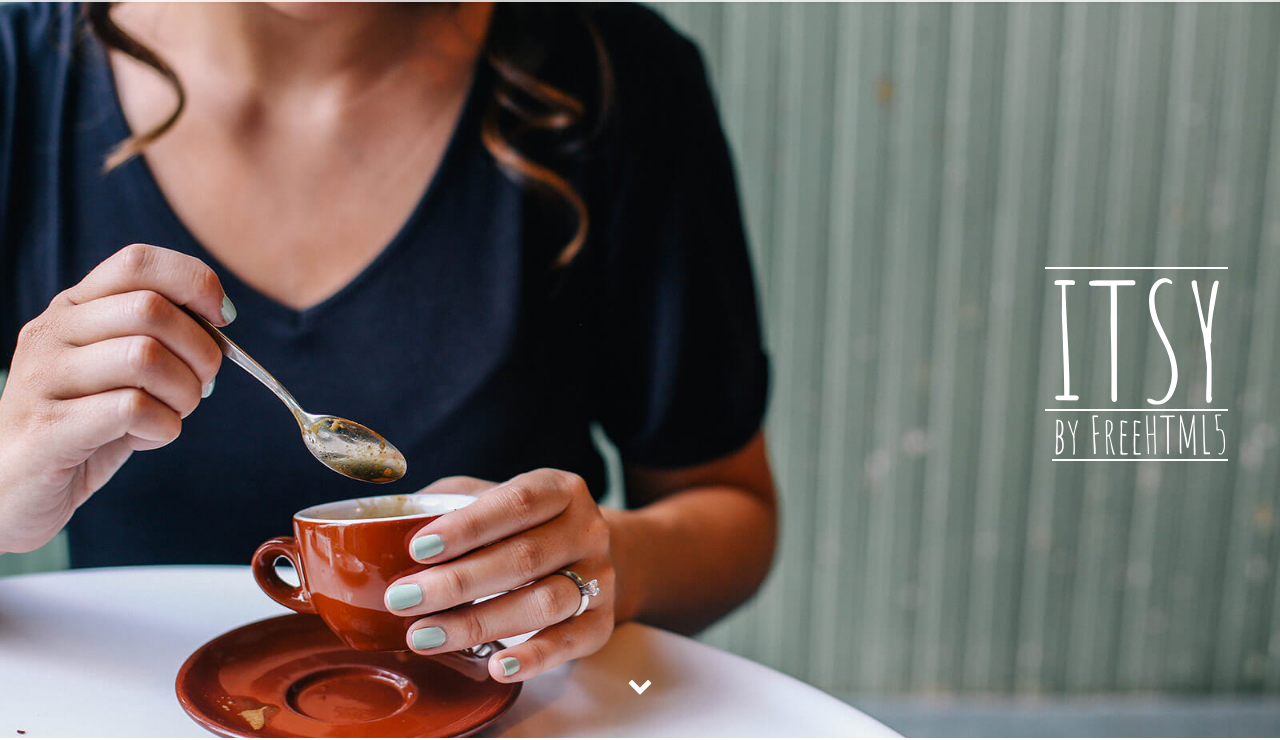
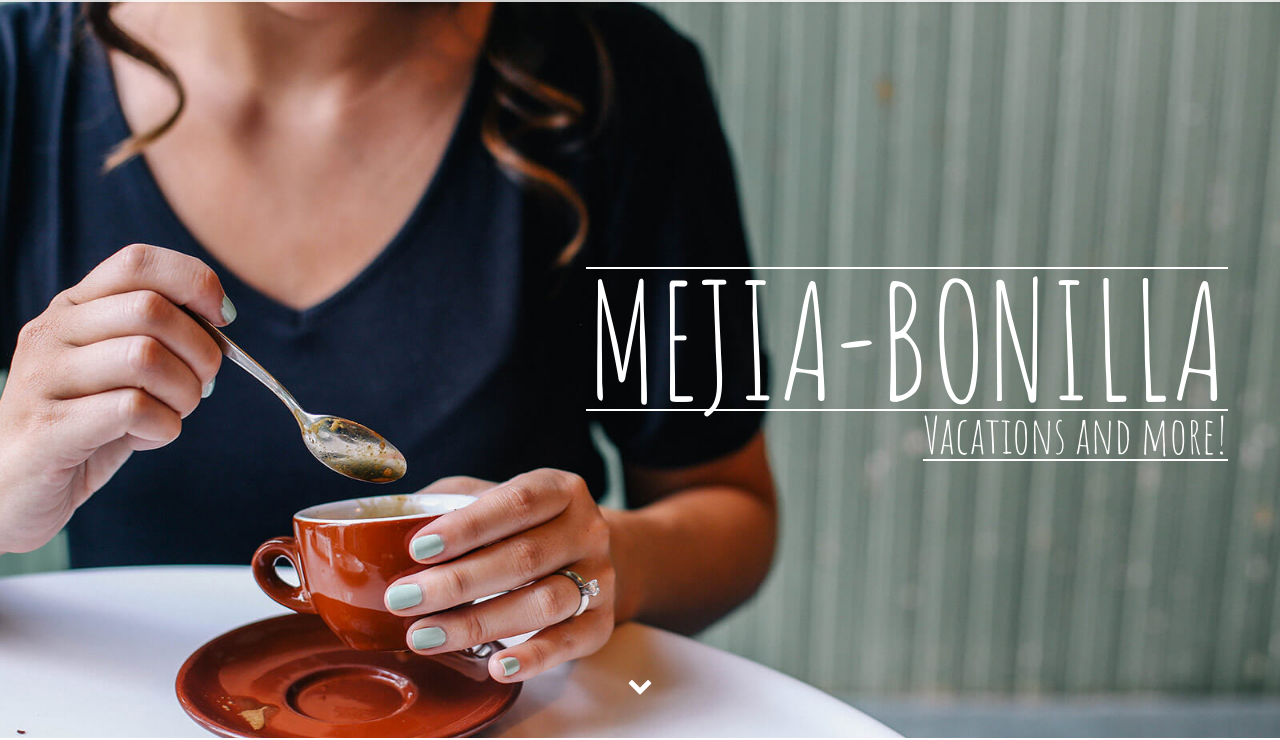
Before and after one commit to a4mejia/liza, a plain HTML site: page index.html in a window 1280 px wide. Shown: the part 62-802 px from the top of the page. Drawn offline with Linux system fonts and the light colour scheme.

Commit message:
basic changes
just changing the titles

```diff
--- a/index.html
+++ b/index.html
@@ -7,7 +7,7 @@
 -->
 <html class="home blog no-js" lang="en-US">
 <head>
-    <title>Mejia-Bonilla | Vacations and more </title>
+    <title>Mejia-Bonilla | Vacations and more! </title>
 
     <meta charset="UTF-8"/>
     <link rel="stylesheet" href="https://stackpath.bootstrapcdn.com/font-awesome/4.7.0/css/font-awesome.min.css"
@@ -101,9 +101,9 @@
 <div class="hero" style="background-image: url('images/lead.jpg'); text-align:right;">
     <div class="hero-inner">
         <div class="inner">
-            <h1><span class="border border-top border-bottom">itsy</span></h1>
+            <h1><span class="border border-top border-bottom">Mejia-Bonilla</span></h1>
             <div class="hero-line-one"></div>
-            <div class="hero-line-two"><span class="border border-bottom"><a href="https://freehtml5.co" style="color:#FFF;">by FreeHTML5</a></span></div>
+            <div class="hero-line-two"><span class="border border-bottom"><a href="https://freehtml5.co" style="color:#FFF;"> Vacations and more!</a></span></div>
         </div>
 
         <a class="more-arrow" href="#content"><i class="fa fa-chevron-down"></i><span>Scroll Down</span></a>
```
Also changed, not shown: about.html (+1 -1 lines), blog.html (+2 -2 lines), contact.html (+2 -2 lines), single.html (+2 -2 lines), typography.html (+1 -1 lines).
